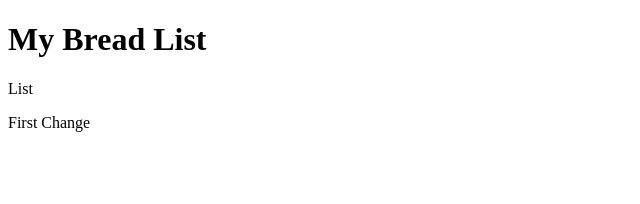
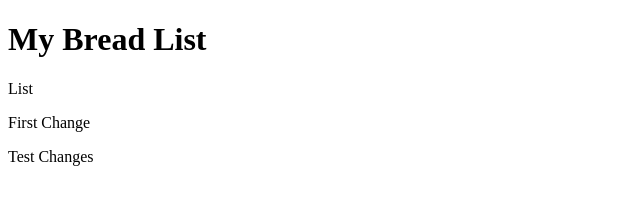
Before and after one commit to prashantsalokhe21/com.bread.demo, a plain HTML site: page WebContent/bread.html in a window 1280 px wide. Shown: the whole page, without its empty margins (0-640 px from the left). Drawn offline with Linux system fonts and the light colour scheme.

Commit message:
Fix for production bug v1.0.0

```diff
--- a/WebContent/bread.html
+++ b/WebContent/bread.html
@@ -10,6 +10,6 @@
 	<p>List</p>
 
 	<p>First Change</p>
-
+	Test Changes
 </body>
 </html>
```
